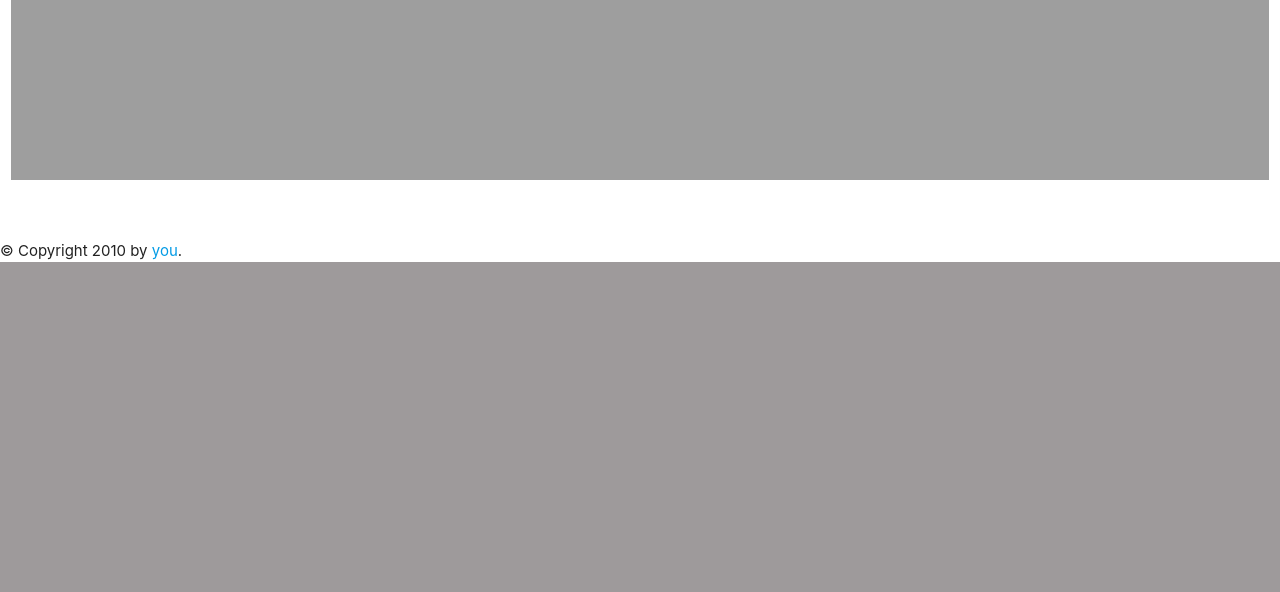
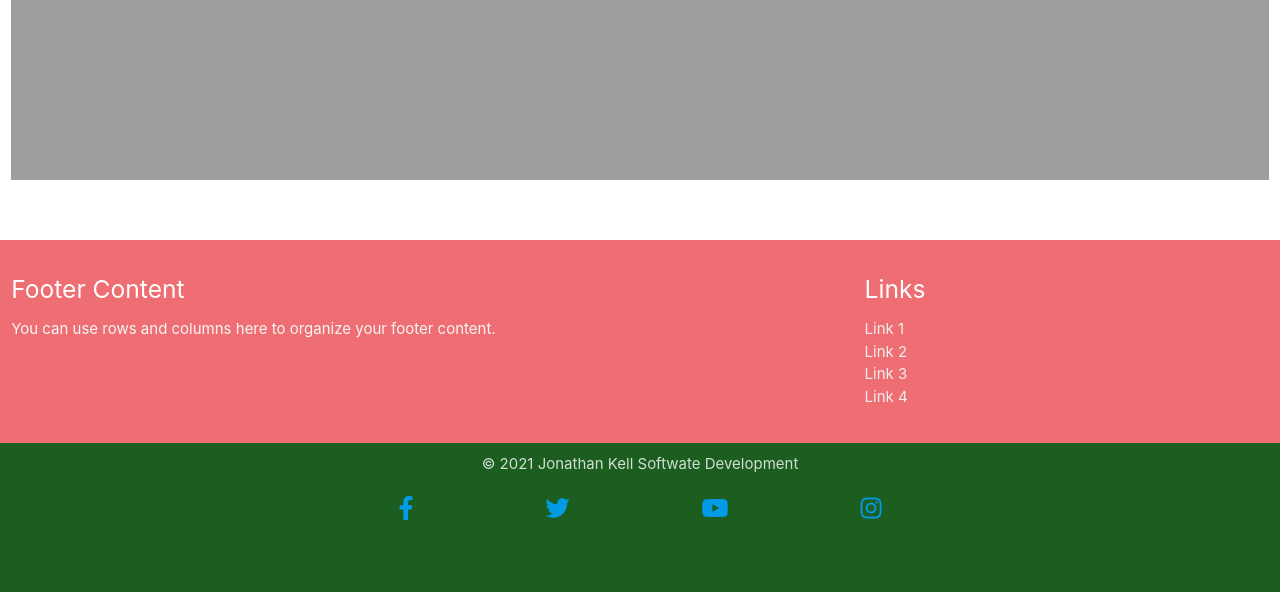
Before and after one commit to coder187/ci_ms3_cookbook, a Flask app: page / in a window 1280 px wide. Shown: the part 1206-1798 px from the top of the page. Before the commit the page ends 1468 px from the top, so only its background shows below. Run offline with Flask 2, Linux system fonts and the light colour scheme; data that the repository does not hold is empty; some libraries are stand-ins or nearby versions.

Commit message:
add footer

```diff
--- a/static/css/style.css
+++ b/static/css/style.css
@@ -136,6 +136,39 @@ hr{
   margin: 5px 0;
 }
 
+/*footer */
+/*social */
+
+.copywtext{
+  text-align:center;
+}
+.social-networks{
+  text-align:center;
+}
+.social-networks ul{
+  display: inline;
+}
+.social-networks li{
+  display: inline;
+
+  font-size: 160%;
+  margin: 1px;
+  padding: 5%;
+  color:#777777;
+}
+
+
+
+/*
+.social-networks i{
+  font-size: 110%;
+  margin: 1px;
+  padding: 5%;
+  color:#777777;
+}
+*/
+
+
 /*
 #search input {
   width: 75%;
--- a/templates/base.html
+++ b/templates/base.html
@@ -80,7 +80,45 @@
     </main>
     <div id="footer">
       {% block footer %}
-      &copy; Copyright 2010 by <a href="http://domain.invalid/">you</a>.
+      <footer class="page-footer">
+        <div class="container">
+          <div class="row">
+            <div class="col l6 s12">
+              <h5 class="white-text">Footer Content</h5>
+              <p class="grey-text text-lighten-4">You can use rows and columns here to organize your footer content.</p>
+            </div>
+            <div class="col l4 offset-l2 s12">
+              <h5 class="white-text">Links</h5>
+              <ul>
+                <li><a class="grey-text text-lighten-3" href="#!">Link 1</a></li>
+                <li><a class="grey-text text-lighten-3" href="#!">Link 2</a></li>
+                <li><a class="grey-text text-lighten-3" href="#!">Link 3</a></li>
+                <li><a class="grey-text text-lighten-3" href="#!">Link 4</a></li>
+              </ul>
+            </div>
+          </div>
+        </div>
+        <div class="footer-copyright green darken-4">
+          <div class="container">
+            <div class="row">
+              <div class="col s12 copywtext">
+                © 2021 Jonathan Kell Softwate Development
+              </div>
+
+            <div class="row">
+              <div class="col s12">
+                <ul class="social-networks">
+                  <li><a href="https://www.facebook.com/" target="_blank"><i class="fab fa-facebook-f"></i></a></li>
+                  <li><a href="https://www.twitter.com/" target="_blank"><i class="fab fa-twitter"></i></i></a></li>
+                  <li><a href="https://www.youtube.com/" target="_blank"><i class="fab fa-youtube"></i></i></i></a></li>
+                  <li><a href="https://www.instagram.com/" target="_blank"><i class="fab fa-instagram"></i></i></a></li>
+                </ul>
+              </div>
+            </div>
+
+          </div>
+        </div>
+      </footer>
       {% endblock %}
     </div>
     <script src="https://code.jquery.com/jquery-3.6.0.min.js" integrity="sha256-/xUj+3OJU5yExlq6GSYGSHk7tPXikynS7ogEvDej/m4=" crossorigin="anonymous"></script>
```
